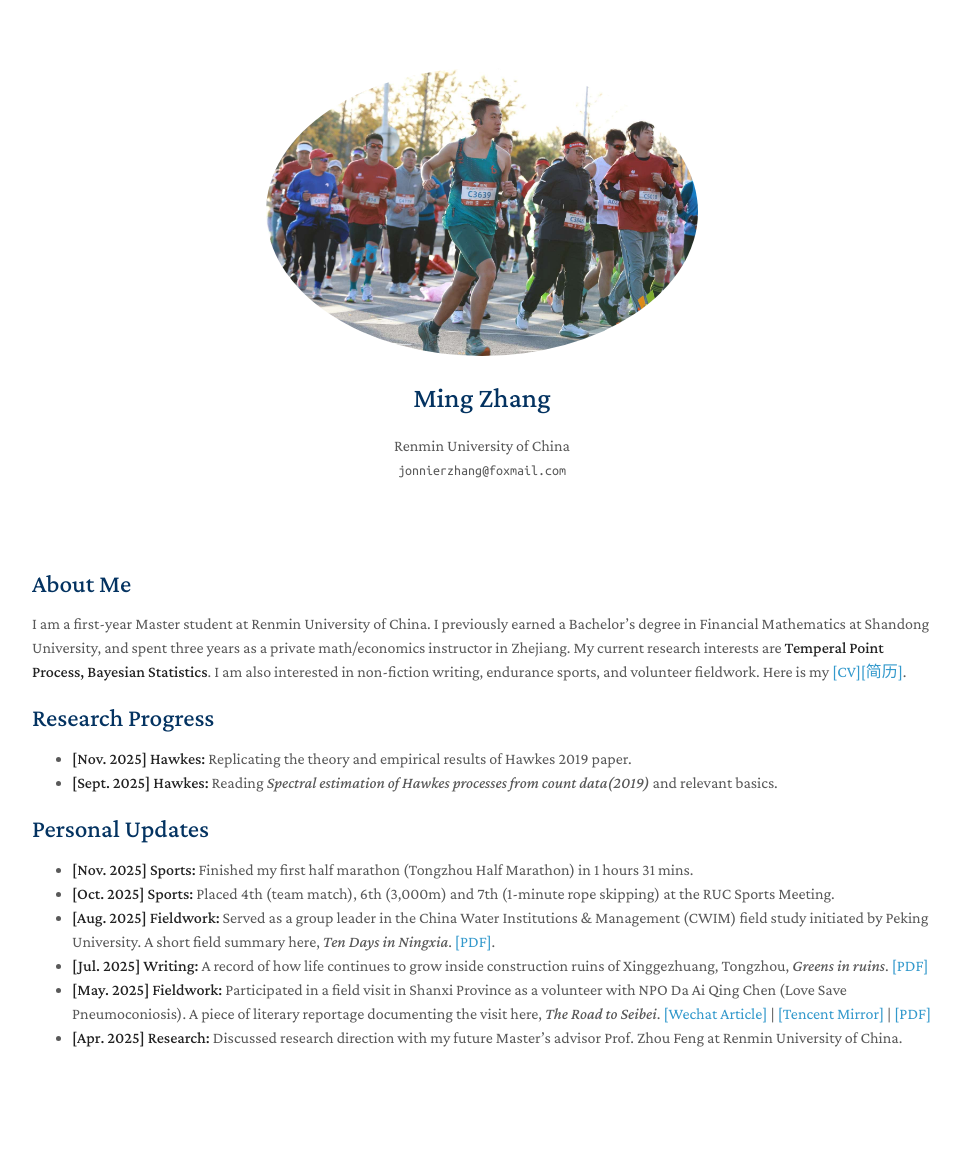
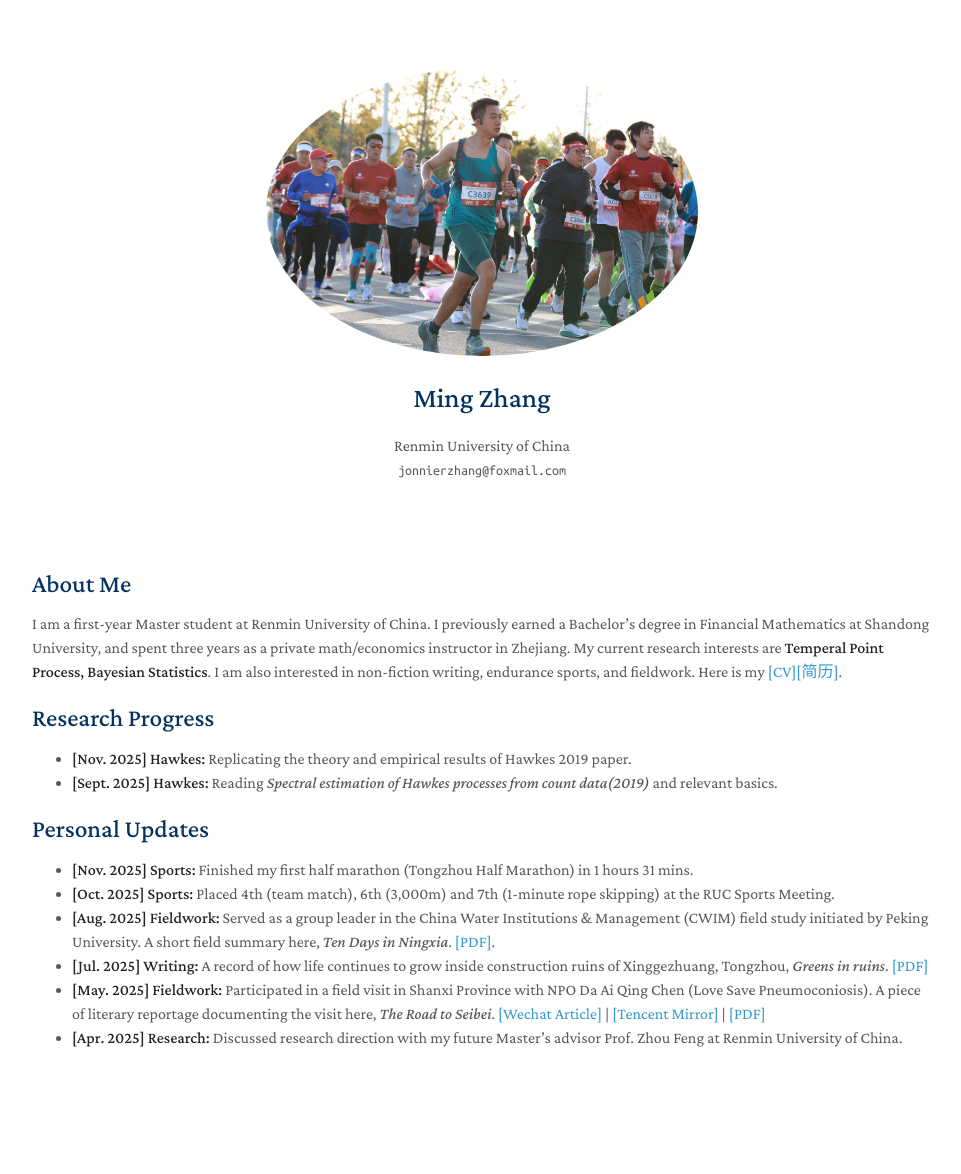
Before and after one commit to zhangming4153/zhangming4153.github.io, a Jekyll site: the page built from index.md, in a window 1280 px wide. Shown: the whole page, without its empty margins (158-1119 px from the left). Built offline with Jekyll 4.4.1, drawn with Linux system fonts in a browser that asks for light colours; a style sheet for code colours, icons or effects is not loaded; our own code applies the rules of GitHub Pages for plain Markdown files.

Commit message:
Update index.md

```diff
--- a/index.md
+++ b/index.md
@@ -4,7 +4,7 @@ layout: homepage
 
 ## About Me
 
-I am a first-year Master student at Renmin University of China. I previously earned a Bachelor's degree in Financial Mathematics at Shandong University, and spent three years as a private math/economics instructor in Zhejiang. My current research interests are **Temperal Point Process, Bayesian Statistics**. I am also interested in non-fiction writing, endurance sports, and volunteer fieldwork. Here is my [[CV]](assets/CV_MingZhang_en.pdf)[[简历]](assets/CV_MingZhang_zh.pdf).
+I am a first-year Master student at Renmin University of China. I previously earned a Bachelor's degree in Financial Mathematics at Shandong University, and spent three years as a private math/economics instructor in Zhejiang. My current research interests are **Temperal Point Process, Bayesian Statistics**. I am also interested in non-fiction writing, endurance sports, and fieldwork. Here is my [[CV]](assets/CV_MingZhang_en.pdf)[[简历]](assets/CV_MingZhang_zh.pdf).
 
 
 ## Research Progress
@@ -18,6 +18,6 @@ count data(2019)_ and relevant basics.
 - **[Oct. 2025] Sports:** Placed 4th (team match), 6th (3,000m) and 7th (1-minute rope skipping) at the RUC Sports Meeting.
 - **[Aug. 2025] Fieldwork:** Served as a group leader in the China Water Institutions & Management (CWIM) field study initiated by Peking University. A short field summary here, _Ten Days in Ningxia_. [[PDF]](assets/Ningxia.pdf).
 - **[Jul. 2025] Writing:** A record of how life continues to grow inside construction ruins of Xinggezhuang, Tongzhou, _Greens in ruins_. [[PDF]](assets/Greenruins.pdf)
-- **[May. 2025] Fieldwork:** Participated in a field visit in Shanxi Province as a volunteer with NPO Da Ai Qing Chen (Love Save Pneumoconiosis). A piece of literary reportage documenting the visit here, _The Road to Seibei_.
+- **[May. 2025] Fieldwork:** Participated in a field visit in Shanxi Province with NPO Da Ai Qing Chen (Love Save Pneumoconiosis). A piece of literary reportage documenting the visit here, _The Road to Seibei_.
  [[Wechat Article]](https://mp.weixin.qq.com/s/o8Zpdd-DVcAKxdC4jhWxGg) | [[Tencent Mirror]](https://news.qq.com/rain/a/20250605A06ML000) | [[PDF]](assets/Shanxi.pdf)
 - **[Apr. 2025] Research:** Discussed research direction with my future Master's advisor Prof. Zhou Feng at Renmin University of China.
```
